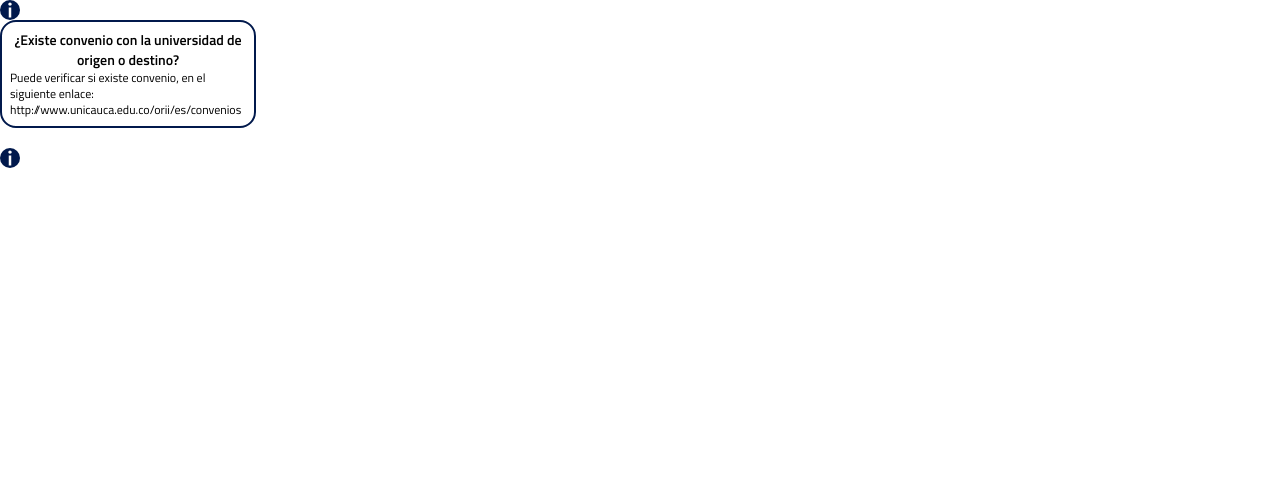
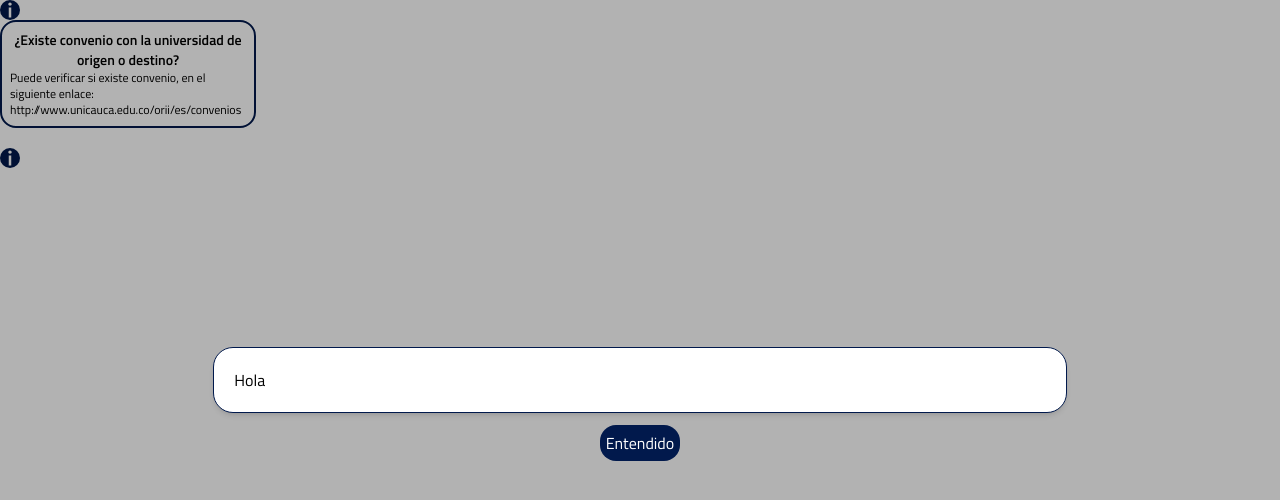
Before and after one commit to Proyecto2ORII2024/FrontendP2, a React (Vite) app: page /form in a window 1280 px wide. Both pictures are taken after a click on the button "Ver más". Shown: the top 500 px of the page. Built offline with nearby package versions, Linux system fonts and the light colour scheme.

Commit message:
Nuevo componente

```diff
--- /dev/null
+++ b/src/components/floatingContainer/FloatingContainer.jsx
@@ -0,0 +1,23 @@
+import PropTypes from 'prop-types';
+
+
+function FloatingContainer({open, setOpen, children}){
+    return(
+        <div className={`fixed inset-0 bg-black bg-opacity-30 h-screen flex flex-col justify-center items-center transition-opacity duration-300 ${open ? 'opacity-100 visible' : 'opacity-0 invisible'}`} style={{zIndex:120}}>
+          <div className={`bg-white shadow-md mt-5 border border-primary-dark p-5 rounded-[20px] mx-auto w-4/5 md:w-2/3 transition-transform duration-300 transform overflow-auto ${open ? 'scale-100 translate-y-0' : 'scale-95 -translate-y-10'}`}>
+            {children}
+          </div>
+          <button type="button" className="flex items-center my-3 gap-1 p-1.5 mx-auto text-white font-medium bg-primary-dark hover:bg-primary-light duration-150 rounded-2xl" onClick={() => setOpen(false)}>
+            Entendido
+          </button>
+        </div>
+    );
+}
+
+export default FloatingContainer;
+
+FloatingContainer.propTypes = {
+    open: PropTypes.bool.isRequired,
+    setOpen: PropTypes.func.isRequired,
+    children: PropTypes.node.isRequired,
+};
--- a/src/components/infoBubble/InfoBubble.jsx
+++ b/src/components/infoBubble/InfoBubble.jsx
@@ -1,8 +1,10 @@
 import { useState } from 'react';
+import FloatingContainer from '../floatingContainer/FloatingContainer';
 import PropTypes from 'prop-types';
 
-const InfoBubble = ({ info }) => {
+function InfoBubble ({ info }) {
     const [isHovered, setIsHovered] = useState(true);
+    const [isFloating, setIsFloating] = useState(false);
 
     return(
         <div className='relative inline-block items-center group'>
@@ -28,13 +30,15 @@ const InfoBubble = ({ info }) => {
                 {info.longInfo && (
                     <article className='flex flex-col items-center'>
                         <p className='text-xs my-2'>Da clic en el botón para ver más información</p>
-                        <button className='bg-primary-dark px-3 py-1 rounded-full text-white text-sm mt-1'>
+                        <button className='bg-primary-dark px-3 py-1 rounded-full text-white text-sm mt-1' onClick={() => setIsFloating(true)}>
                             Ver más
                         </button>
                     </article>
-
                 )}
             </div>
+            <FloatingContainer open={isFloating} setOpen={setIsFloating}>
+                <p>Hola</p>
+            </FloatingContainer>
         </div>
     )
 }
--- a/src/pages/formPage/FormPage.jsx
+++ b/src/pages/formPage/FormPage.jsx
@@ -7,7 +7,7 @@ function FormPage(){
             shortInfo: "Puede verificar si existe convenio, en el siguiente enlace:  http://www.unicauca.edu.co/orii/es/convenios",
         },
         uniOgDt:{
-            title: "¿Existe convenio con la universidad de origen o destino?",
+            title: "Sentido",
             longInfo: "Puede verificar si existe convenio, en el siguiente enlace:  http://www.unicauca.edu.co/orii/es/convenios",
         }
     }
```
